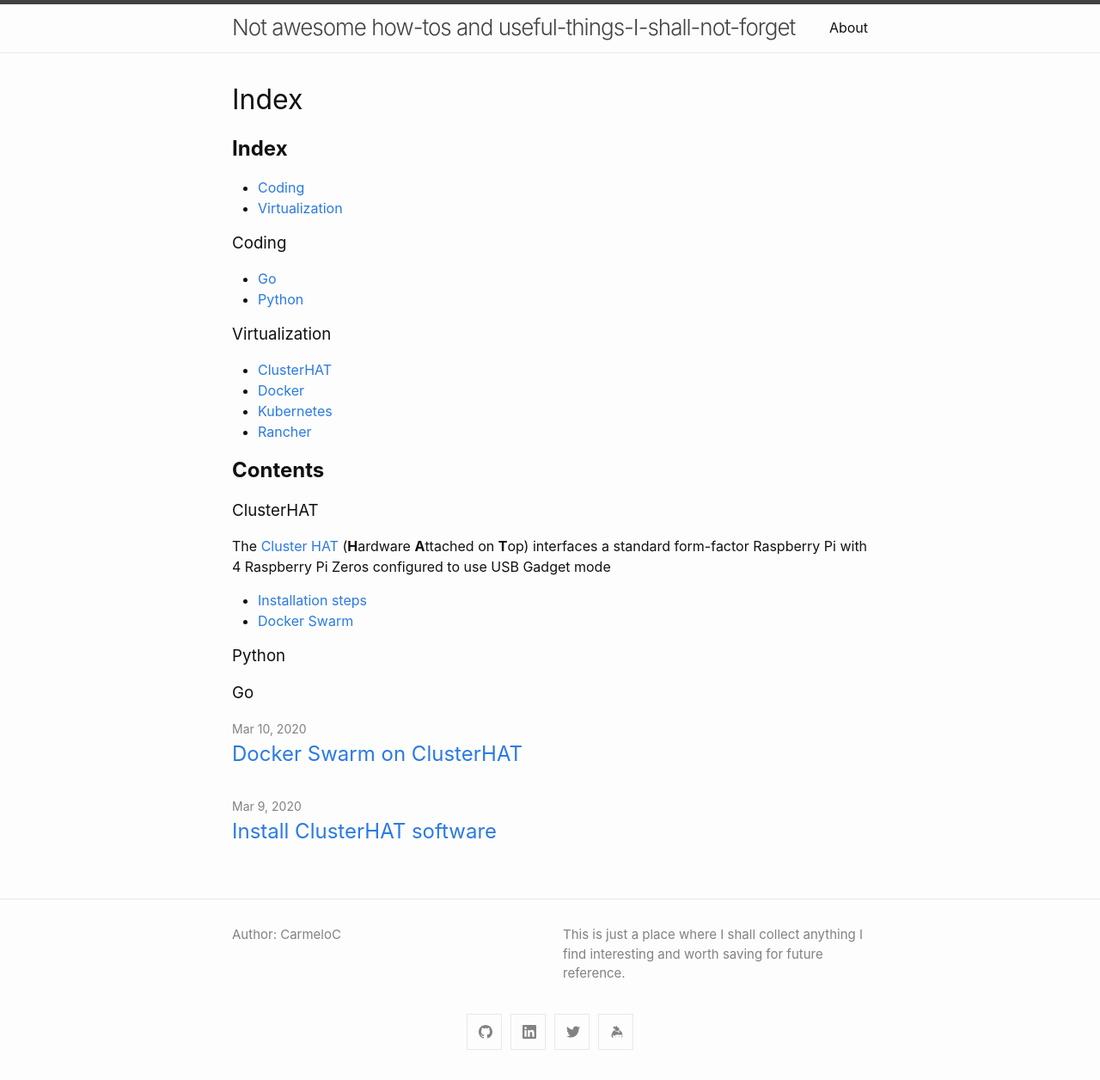
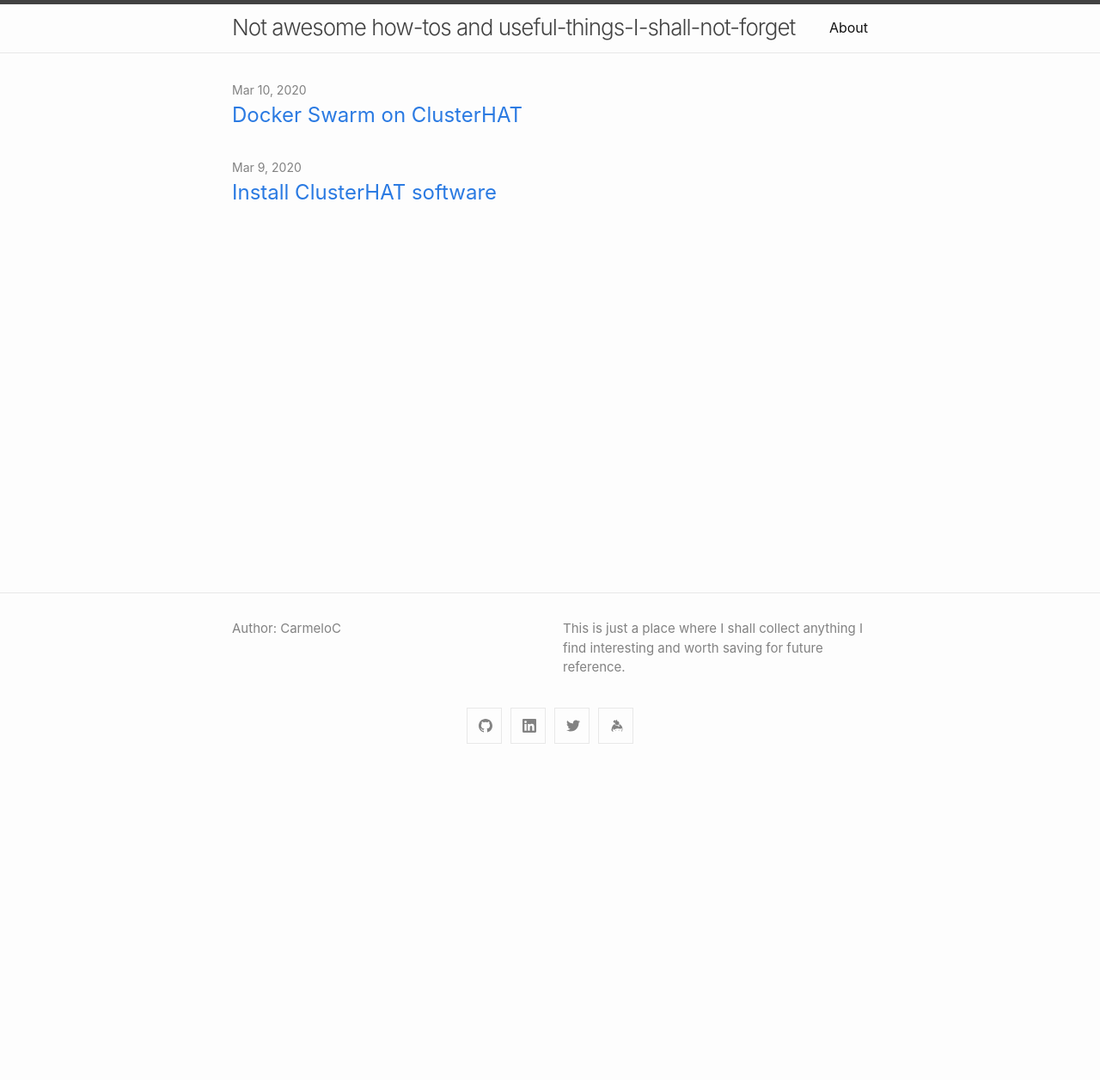
Before and after one commit to carmelo0x99/carmelo0x99.github.io, a Jekyll site: the page built from index.md, in a window 1280 px wide. Shown: the whole page at 86% size. Built offline with Jekyll 4.4.1, drawn with Linux system fonts in a browser that asks for light colours; our own code applies the rules of GitHub Pages for plain Markdown files; after the commit the page ends 900 px from its top, so only the background shows below that.

Commit message:
Empty index.md

```diff
--- a/index.md
+++ b/index.md
@@ -7,33 +7,3 @@
 #
 layout: home
 ---
-
-## __Index__
-- [Coding](#coding)
-- [Virtualization](#virtualization)
-
-### Coding
-- [Go](#go)
-- [Python](#python)
-
-### Virtualization
-- [ClusterHAT](#clusterhat)
-- [Docker](#docker)
-- [Kubernetes](#kubernetes)
-- [Rancher](#k3s)
-
-## __Contents__
-
-<!-- Contents Begin -->
-
-### ClusterHAT
-  The [Cluster HAT](https://clusterhat.com/) (**H**ardware **A**ttached on **T**op) interfaces a standard form-factor Raspberry Pi with 4 Raspberry Pi Zeros configured to use USB Gadget mode<br/>
-- [Installation steps](articles/raspi_clusterhat_install.md)
-- [Docker Swarm](articles/docker_swarm_clusterhat.md)
-
-### Python
-
-
-### Go
-
-<!-- Contents End -->
```
